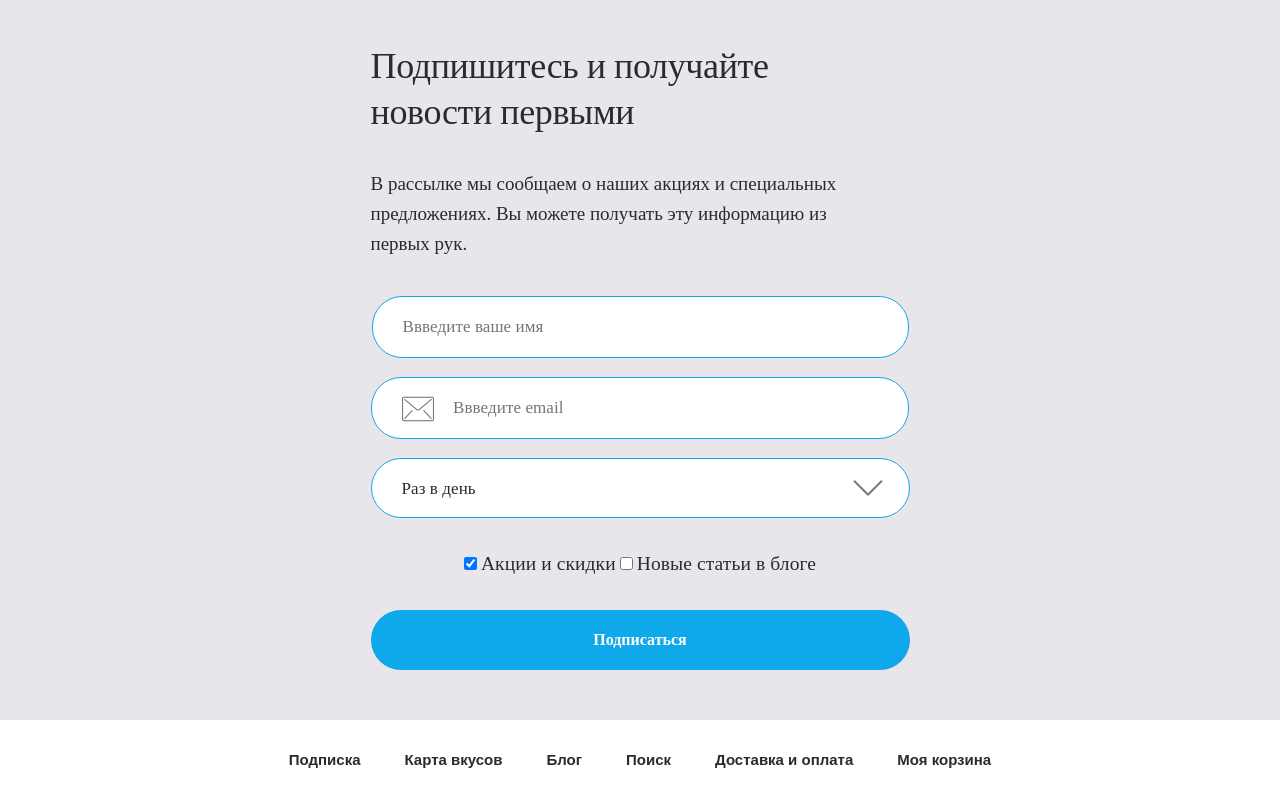
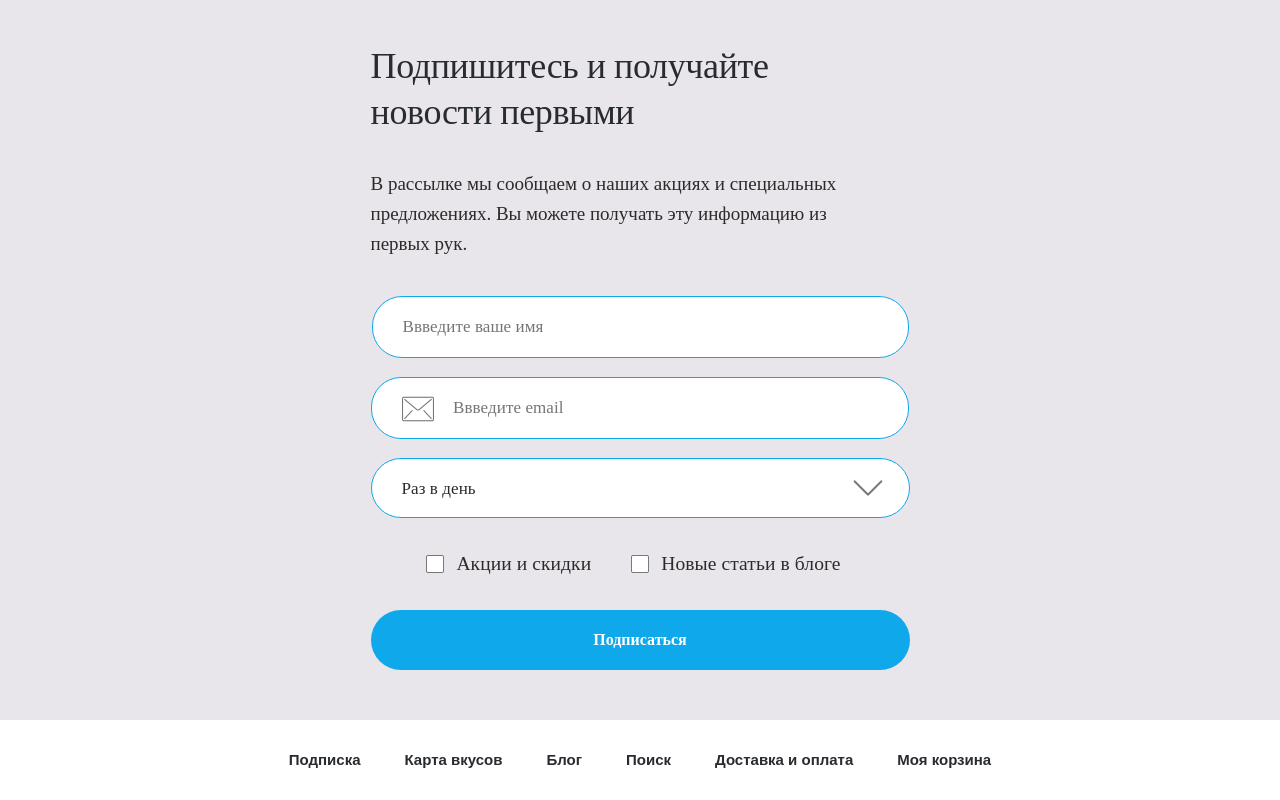
Before and after one commit to AndreyShelemetev/lection5, a plain HTML site: page task3/index.html in a window 1280 px wide. Shown: the part 2144-2944 px from the top of the page. Drawn offline with nearby package versions, Linux system fonts and the light colour scheme.

Commit message:
second commit

```diff
--- a/task2/css/style.css
+++ b/task2/css/style.css
@@ -228,6 +228,7 @@
     background: url('../email.png') no-repeat 30px 15px;
     background-color: #ffffff;
     padding-left:81px;
+    cursor:pointer;
 }
 
 .subscribe_button
@@ -242,6 +243,7 @@
     font-weight: bold;
     text-align: center;
     color: #ffffff;
+    cursor:pointer;
 }
 
 .bottom_menu
--- a/task3/css/style.css
+++ b/task3/css/style.css
@@ -227,6 +227,7 @@
     text-align: left;
     color: #777777;
     padding-left:30px;
+    cursor:pointer;
 }
 
 .enter-email
@@ -245,6 +246,7 @@
     background: url('../icons/email.png') no-repeat 30px 15px;
     background-color: #ffffff;
     padding-left:81px;
+    cursor:pointer;
 }
 
 
@@ -266,6 +268,7 @@
     -webkit-appearance: none;
     background: url('../icons/down-arrow.png') no-repeat 480px center;
     background-color: #ffffff;
+    cursor:pointer;
 }
 
 .check_actions
@@ -276,6 +279,7 @@
 .check_news
 {
     display:inline;
+    margin-left: 49px;
 }
 
 .check_text
@@ -300,6 +304,7 @@
     font-weight: bold;
     text-align: center;
     color: #ffffff;
+    cursor:pointer;
 }
 
 .bottom_menu
@@ -307,3 +312,30 @@
     background: #ffffff;
     text-align: center;
 }
+
+.actions_and_sales, .new_articles
+{
+    opacity: 0;
+}
+
+.actions_and_sales + label, .new_articles + label
+{
+	position: relative;
+	cursor: pointer;
+}
+
+.actions_and_sales + label:before, .new_articles + label:before
+{
+    content: '';
+	position: absolute;
+    width: 18px;
+    height: 18px;
+    background-image: url(../icons/checkbox-clean.png);
+    left: -30px;
+    top: 2px;
+}
+
+.actions_and_sales:checked + label:before, .new_articles:checked + label:before
+{
+    background-image: url(../icons/checkbox-checked.png);
+}
--- a/task3/index.html
+++ b/task3/index.html
@@ -80,12 +80,12 @@
                     <option value="month">Раз в месяц</option>
                 </select>
                 <div class="check_actions">
-                    <input type="checkbox" name="actions_and_sales" checked="checked" class="check_actions_text">
-                    <p class="check_text">Акции и скидки</p>
+                    <input type="checkbox" name="actions_and_sales" class="actions_and_sales" id="actions_and_sales" class="check_actions_text">
+                    <label for="actions_and_sales" class="check_text">Акции и скидки</label>
                 </div>
                 <div class="check_news">
-                    <input type="checkbox" name="new_articles">
-                    <p class="check_text">Новые статьи в блоге</p>
+                    <input type="checkbox" name="new_articles" class="new_articles" id="new_articles">
+                    <label for="new_articles" class="check_text">Новые статьи в блоге</label>
                 </div>
                 <button type="submit" class="subscribe_button">Подписаться</button>
             </form>
```
